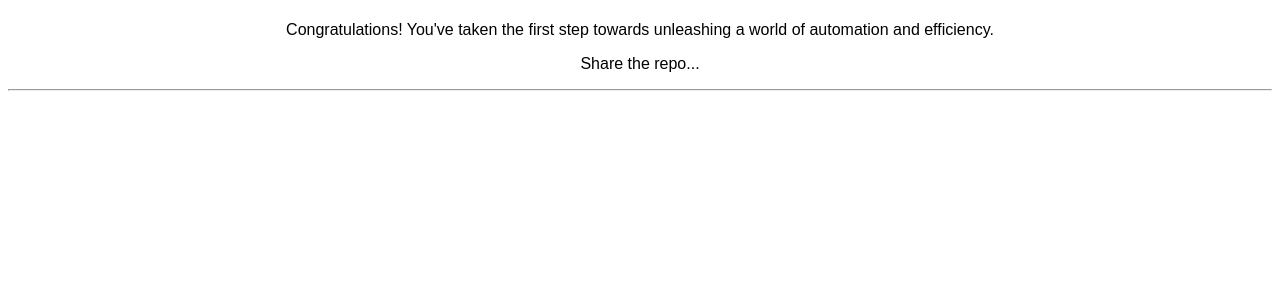
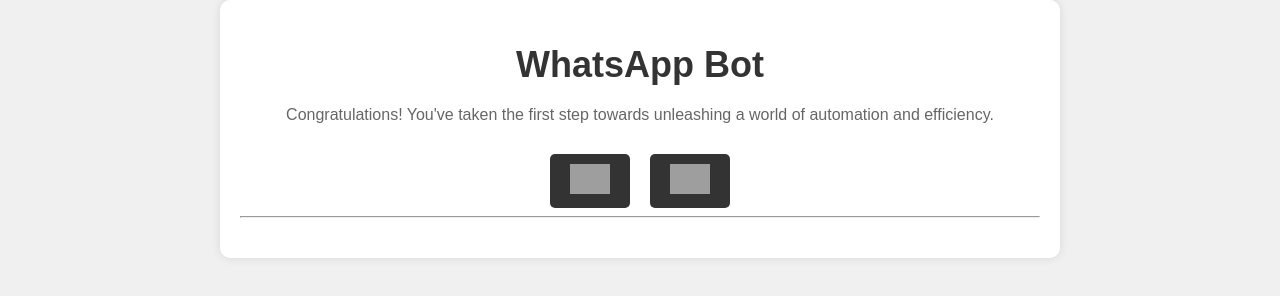
Before and after one commit to Fortunatusmokaya/dreaded-v2, a website: page public/index.html in a window 1280 px wide. Drawn offline with Linux system fonts and the light colour scheme; grey boxes are pictures that could not be loaded.

Commit message:
Update index.html

```diff
--- a/public/index.html
+++ b/public/index.html
@@ -3,21 +3,89 @@
 <head>
     <meta charset="UTF-8">
     <meta name="viewport" content="width=device-width, initial-scale=1.0">
-    <title>WhatsApp Bot</title>
+    <title>Dreaded-V2 Bot</title>
     <style>
         body {
             font-family: Arial, sans-serif;
             text-align: center;
+            background-color: #f0f0f0;
+            margin: 0;
+            padding: 0;
+        }
+
+        .container {
+            max-width: 800px;
+            margin: 0 auto;
+            padding: 20px;
+            background-color: white;
+            border-radius: 10px;
+            box-shadow: 0 0 10px rgba(0, 0, 0, 0.1);
+        }
+
+        h1 {
+            color: #333;
+            font-size: 36px;
+            margin-bottom: 20px;
+        }
+
+        p {
+            color: #666;
+            margin-bottom: 20px;
+        }
+
+        .social-links {
+            display: flex;
+            justify-content: center;
+            gap: 20px;
+            margin-top: 30px;
+        }
+
+        .social-link {
+            text-decoration: none;
+            color: white;
+            background-color: #333;
+            padding: 10px 20px;
+            border-radius: 5px;
+            transition: background-color 0.3s ease;
+        }
+
+        .social-link:hover {
+            background-color: #444;
+        }
+
+        #github-icon {
+            width: 40px;
+            height: auto;
+        }
+
+        #whatsapp-icon {
+            width: 40px;
+            height: auto;
         }
     </style>
 </head>
 <body>
-    <h1 id="bot-name"></h1>
-    <p>Congratulations! You've taken the first step towards unleashing a world of automation and efficiency.</p>
-    <p>Share the repo...</p>
-    <hr>
-    <p id="dev-info"></p>
+    <div class="container">
+        <h1 id="bot-name">WhatsApp Bot</h1>
+        <p>Congratulations! You've taken the first step towards unleashing a world of automation and efficiency.</p>
 
+        <div class="social-links">
+            <a href="https://github.com/Fortunatusmokaya" target="_blank" rel="noopener noreferrer" class="social-link">
+                <img src="https://raw.githubusercontent.com/PaulKinlan/share-button/master/assets/github.svg" alt="GitHub" id="github-icon">
+            </a>
 
+            <a href="wa.me/254114018035" target="_blank" rel="noopener noreferrer" class="social-link">
+                <img src="https://upload.wikimedia.org/wikipedia/commons/thumb/4/4f/WhatsApp_2020_icon.svg/1200px-WhatsApp_2020_icon.svg.png" alt="WhatsApp" id="whatsapp-icon">
+            </a>
+        </div>
+
+        <hr>
+        <p id="dev-info"></p>
+
+        <share-button></share-button>
+    </div>
+
+    <script src="https://cdn.jsdelivr.net/npm/@webcomponents/webcomponentsjs@2.2.14/webcomponents-loader.js"></script>
+    <script src="https://cdn.jsdelivr.net/npm/@webcomponents/shadycss@latest/shadycss.min.js"></script>
 </body>
 </html>
```
